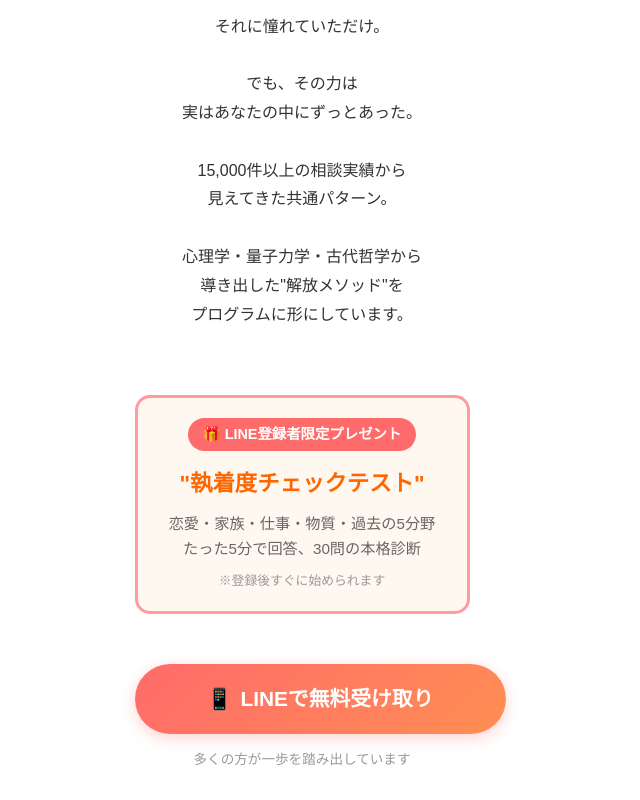
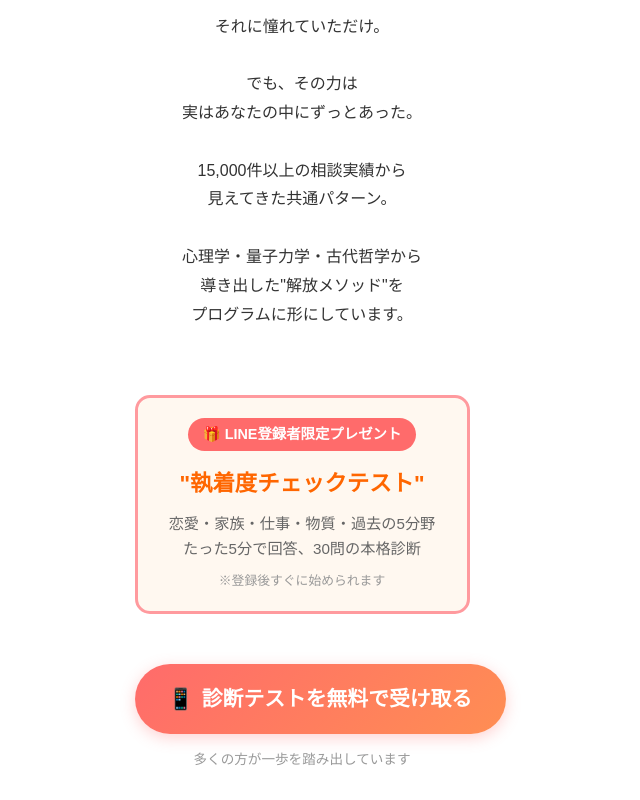
Before and after one commit to aonekurumi3/syuchaku1, a plain HTML site: page p3.html in a window 1280 px wide. Shown: the part 1480-2280 px from the top of the page, without its empty margins (338-978 px from the left). Drawn offline with Linux system fonts and the light colour scheme.

Commit message:
Update p3.html

```diff
--- a/p3.html
+++ b/p3.html
@@ -92,8 +92,8 @@
     </div>
 
     <div class="cta-section">
-      <a href="https://lin.ee/f6sHzWL" class="cta-button">LINEで無料受け取り</a>
-      <div class="trust">多くの方が一歩を踏み出しています</div>
+        <a href="https://ws.formzu.net/fgen/S537958520/" class="cta-button">診断テストを無料で受け取る</a>
+        <div class="trust">多くの方が一歩を踏み出しています</div>
     </div>
   </div>
 </body>
```
